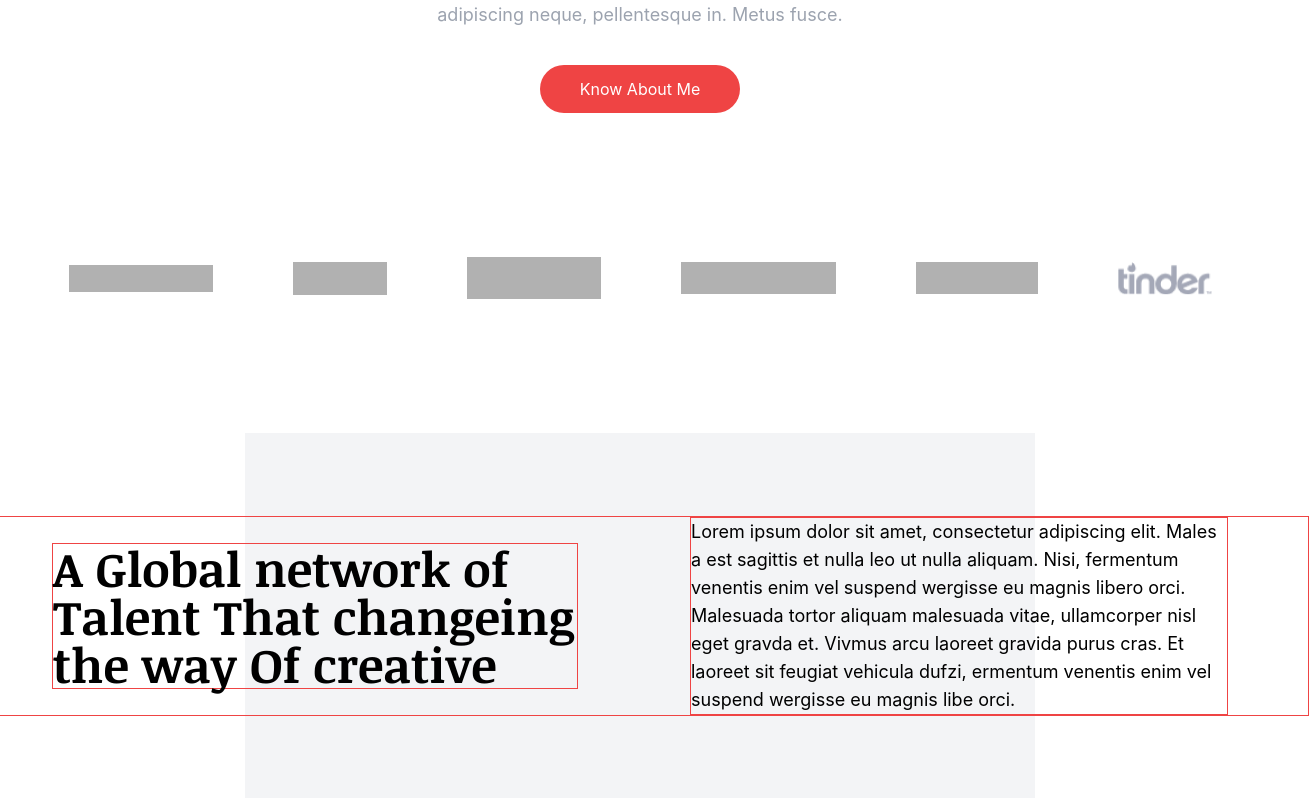
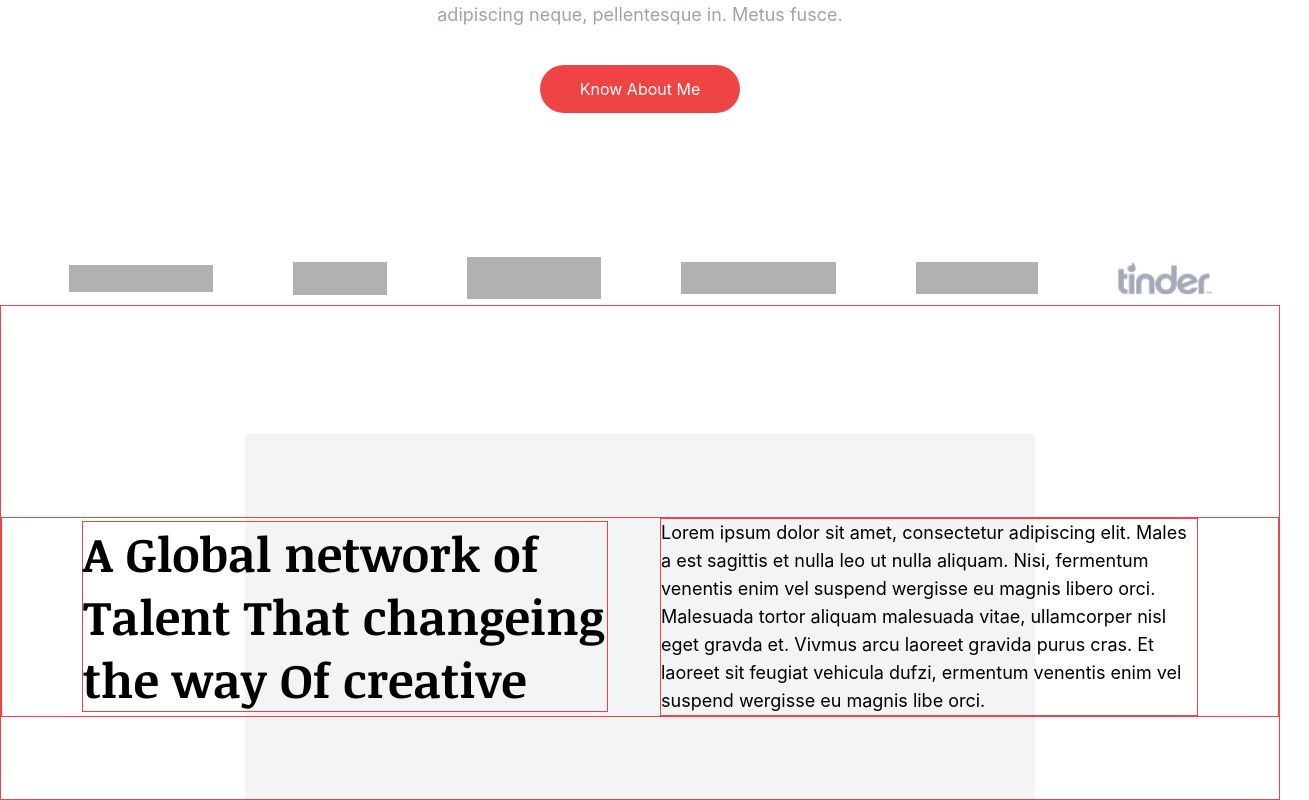
Before and after one commit to Avi-s-Work/alex, a Next.js app: page /fullpage in a window 1280 px wide. Shown: the part 563-1363 px from the top of the page, 1309 px wide, since content can reach past the window. Built offline with nearby package versions, Linux system fonts and the light colour scheme; grey boxes are pictures that could not be loaded.

Commit message:
global_section_sizing_done

```diff
--- a/components/global.js
+++ b/components/global.js
@@ -1,14 +1,17 @@
 export default function Global() {
   return (
     <>
-      <section className="flex items-center justify-center relative pt-32">
+      <section className="border border-red-500 flex items-center justify-center relative pt-32">
         <div
           style={{ width: "790px", height: "365px" }}
           className="bg-gray-100 "
         ></div>
-        <div className="xl:px-96 lg:px-20 md:px-20 sm:px-10 px-10 border border-red-500 flex items-center justify-between gap-28 absolute">
+        <div className="w-full xl:px-96 lg:px-20 md:px-20 sm:px-10 px-10 border border-red-500 flex items-center justify-between absolute">
           <div style={{ width: "526px" }} className="border border-red-500">
-            <h1 className="font-noticia text-5xl">
+            <h1
+              style={{ lineHeight: "63px" }}
+              className="font-noticia text-5xl"
+            >
               A Global network of Talent That changeing the way Of creative
             </h1>
           </div>
```
